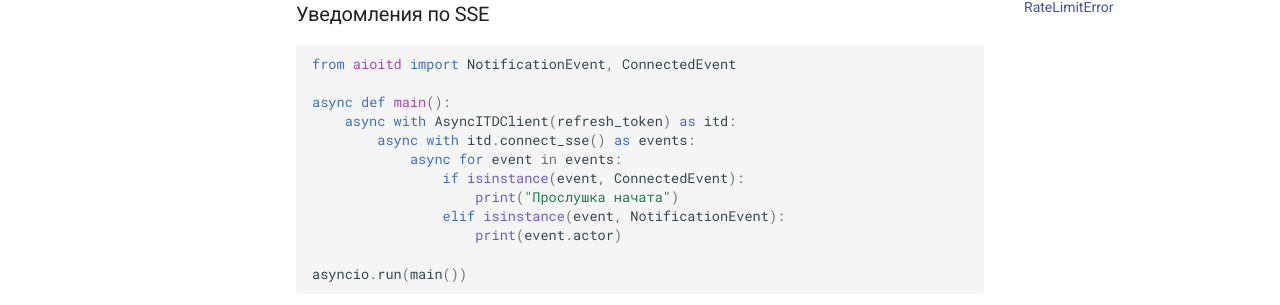
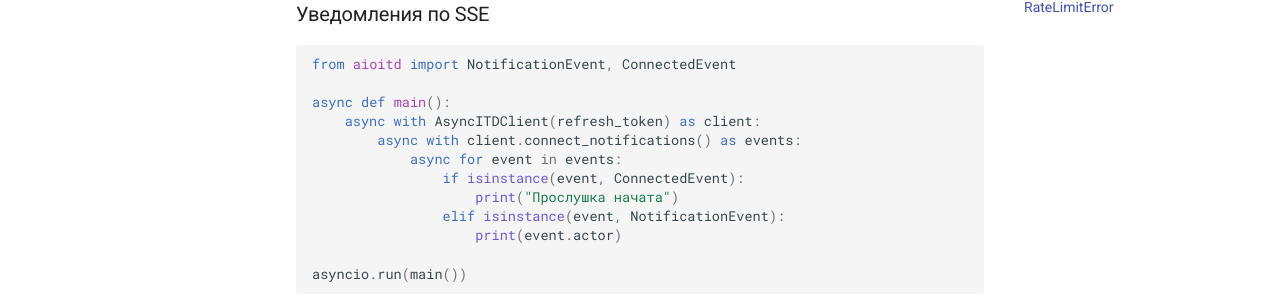
Before and after one commit to EpsilonRationes/aioitd, an MkDocs documentation site: the page built from docs/quick_start.md, in a window 1280 px wide and 900 px high, scrolled down 1989 px. Shown: the part 263-568 px from the top of the window. Built offline with MkDocs 1.6.1 and Material for MkDocs 9.7.7, drawn with Linux system fonts in a browser that asks for light colours; comment, search, counter and statistics services are not loaded.

Commit message:
docs: rename connect_sse to connect_notifications

```diff
--- a/docs/quick_start.md
+++ b/docs/quick_start.md
@@ -105,8 +105,8 @@ async def main():
 from aioitd import NotificationEvent, ConnectedEvent
 
 async def main():
-    async with AsyncITDClient(refresh_token) as itd:
-        async with itd.connect_sse() as events:
+    async with AsyncITDClient(refresh_token) as client:
+        async with client.connect_notifications() as events:
             async for event in events:
                 if isinstance(event, ConnectedEvent):
                     print("Прослушка начата")
```
Also changed, not shown: README.md (+2 -2 lines).
